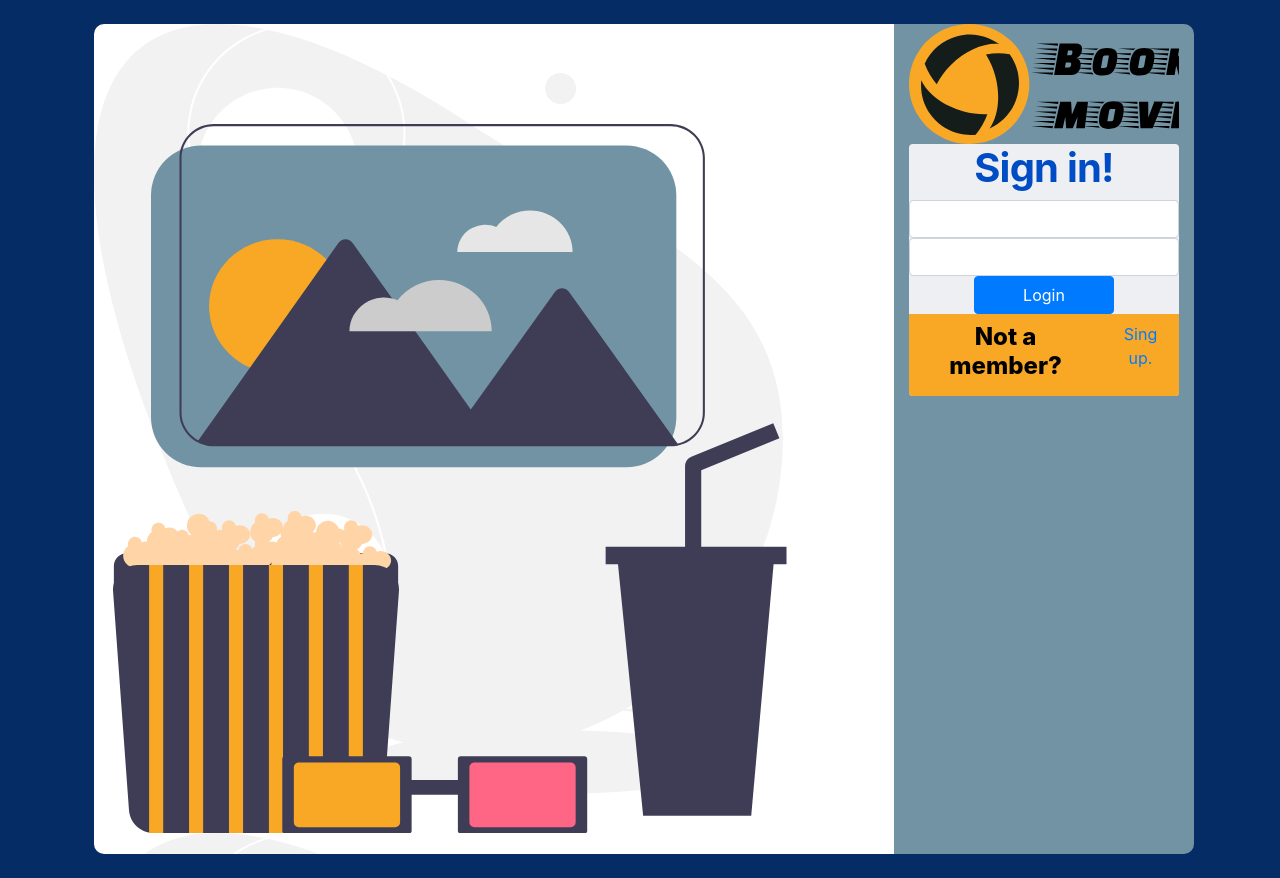
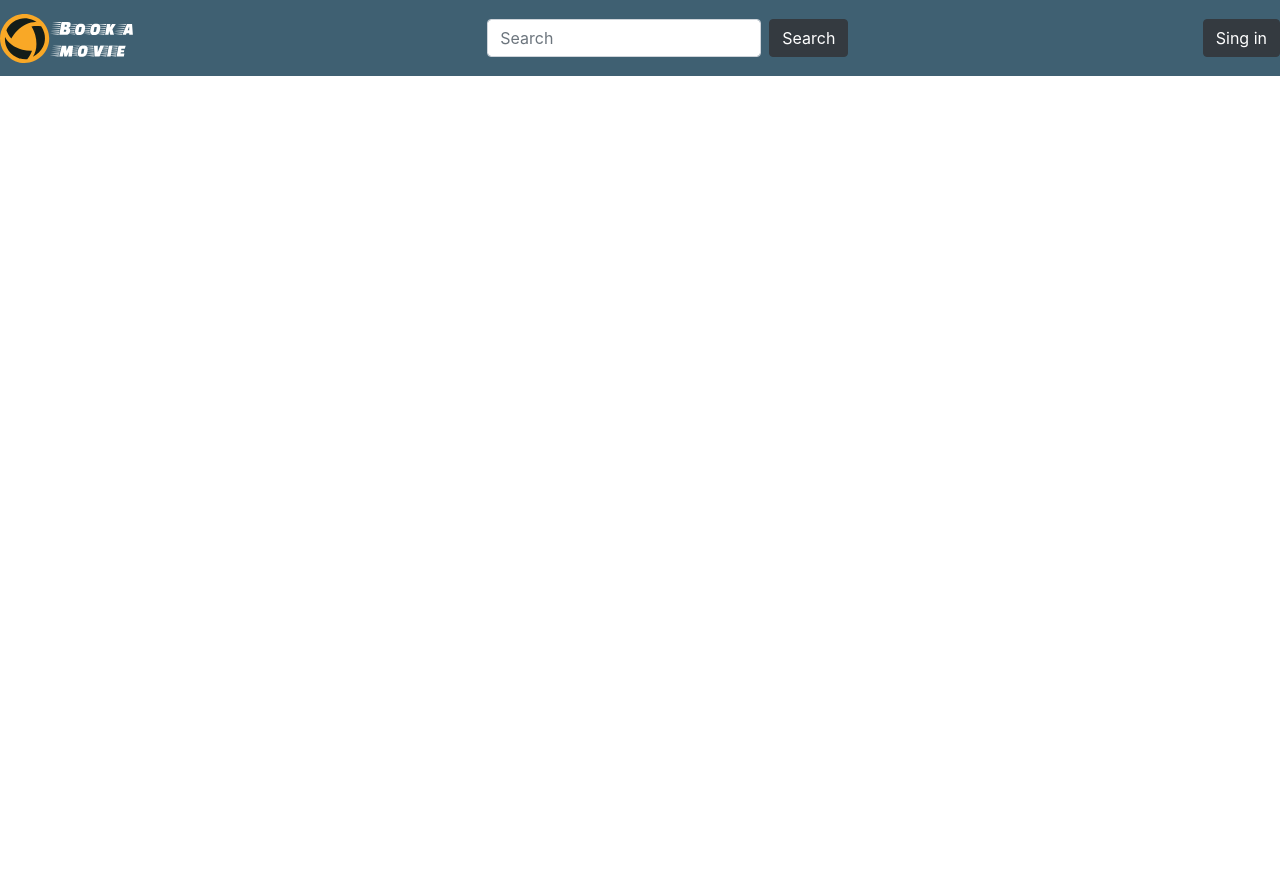
Before and after one commit to Xragez/Book-a-movie, a React (Create React App) app in the folder frontend/: page / in a window 1280 px wide. After the commit the page ends 800 px from the top, so only its background shows below. Built offline with nearby package versions, Linux system fonts and the light colour scheme.

Commit message:
Add header component with searchbar logo and sign in button

```diff
--- a/frontend/src/App.js
+++ b/frontend/src/App.js
@@ -1,11 +1,12 @@
 import logo from './logo.svg';
 import Login from './pages/Login/Login_page';
+import Home from './pages/Home/Home';
 import './App.css';
 
 function App() {
   return (
     <div className="App">
-      <Login />
+      <Home/>
     </div>
   );
 }
--- /dev/null
+++ b/frontend/src/components/Header/Account/Account.js
@@ -0,0 +1,12 @@
+import React from 'react';
+import styles from './Account.module.css';
+
+function Account(){
+    return (
+        <div className={`${styles.account}`}>
+            <a className="btn btn-dark">Sing in</a>
+        </div>
+    );
+}
+
+export default Account;
--- /dev/null
+++ b/frontend/src/components/Header/Header.js
@@ -0,0 +1,17 @@
+import React from 'react';
+import styles from './Header.module.css';
+import Searchbar from './Searchbar/Searchbar';
+import { ReactComponent as Logo} from '../../assets/images/logo_white.svg'
+import Account from './Account/Account';
+
+function Header(){
+    return (
+        <header className={`${styles.header} d-flex justify-content-between align-items-center`}>
+            <Logo className="float-left " />
+            <Searchbar className=""/>
+            <Account className="float-right" />
+        </header>
+    );
+}
+
+export default Header;
--- /dev/null
+++ b/frontend/src/components/Header/Header.module.css
@@ -0,0 +1,5 @@
+.header{
+    background-color: #3F6072;
+    width: 100vw;
+    height: 76px;
+}
--- /dev/null
+++ b/frontend/src/components/Header/Searchbar/Searchbar.js
@@ -0,0 +1,18 @@
+import React from 'react';
+
+function Searchbar(){
+    return (
+        <div className="d-flex">
+            <input
+                className="form-control"
+                type="text"
+                placeholder="Search"
+            />
+            <button className="ml-2 btn btn-dark">
+                Search
+            </button>
+        </div>
+    );
+}
+
+export default Searchbar;
```
Also changed, not shown: frontend/src/components/Header/Account/Account.module.css (added), frontend/src/components/movie/Movie.js (added), frontend/src/components/movie/Movie.module.css (added).
